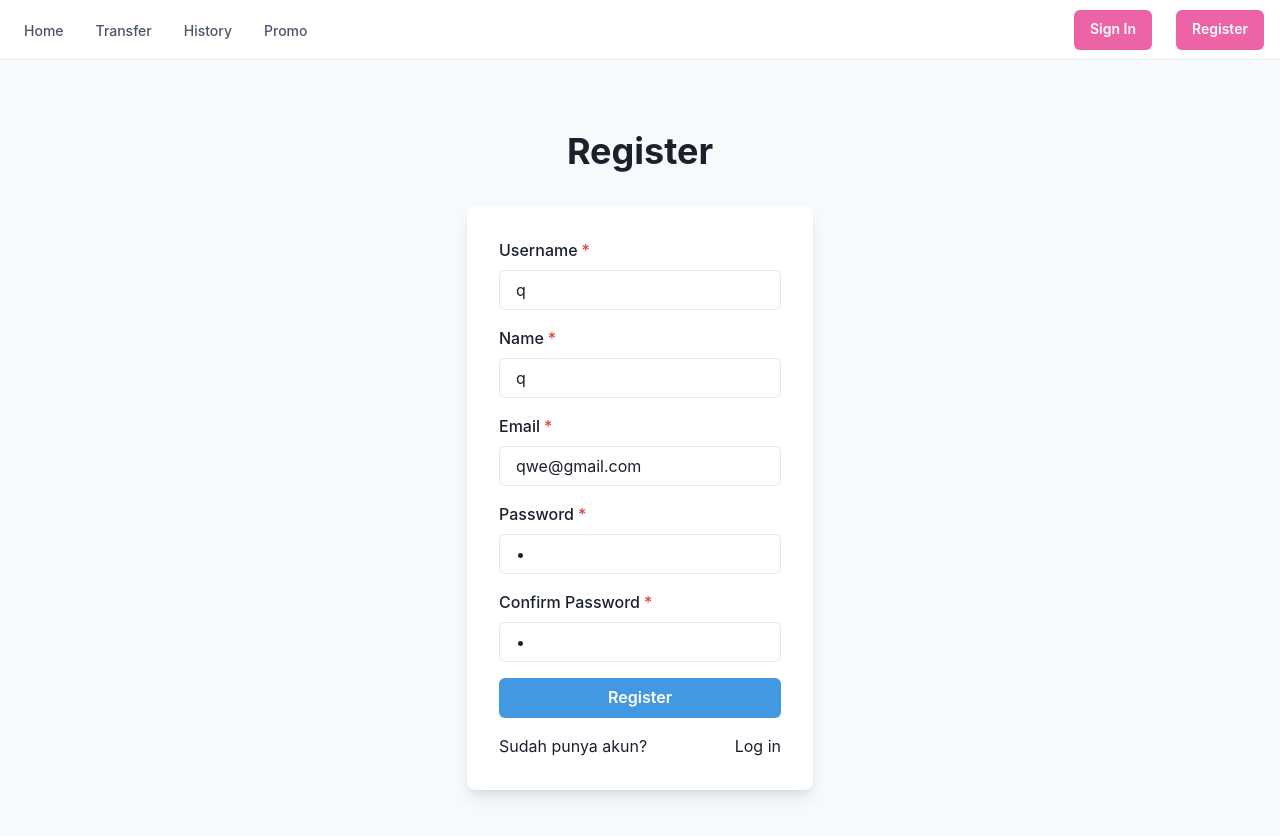
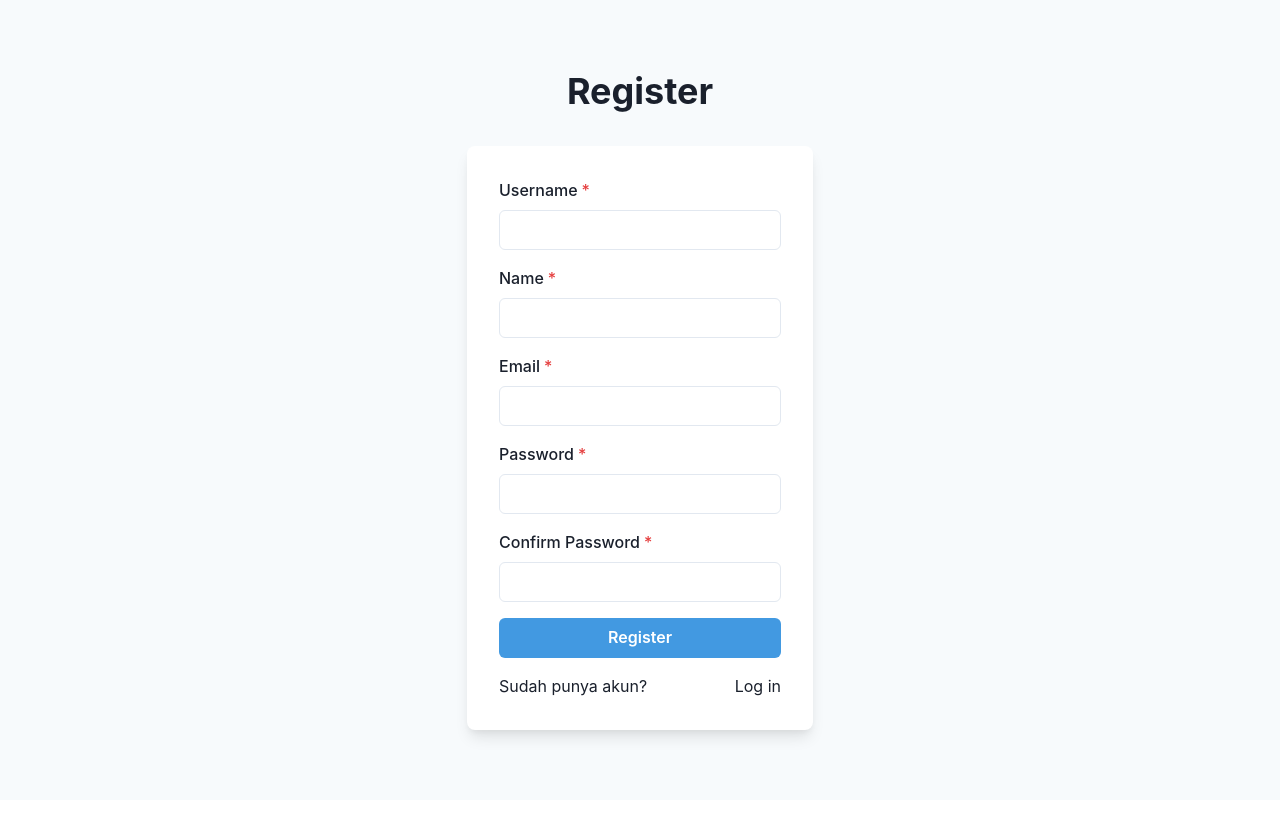
Before and after one commit to IF3110-2023-02-36/Client-SPA, a React (Vite) app: page /Register in a window 1280 px wide. Shown: the top 836 px of the page. After the commit the page ends 800 px from the top, so only its background shows below. Built offline with nearby package versions, Linux system fonts and the light colour scheme.

Commit message:
feat: user must logged in

```diff
--- a/src/App.tsx
+++ b/src/App.tsx
@@ -2,18 +2,31 @@ import { BrowserRouter, Routes, Route } from 'react-router-dom'
 import Login from './components/Login'
 import Navbar from './components/Navbar'
 import Register from './components/Register'
+import NotFound from './components/NotFound'
 import Logout from './components/Logout'
+import { isLoggedIn } from './utils/LocalStorage'
 
 function App() {
 
   return (
     <BrowserRouter>
-      <Navbar/>
-      <Routes>
-        <Route path='/Login' element={<Login/>}/>
-        <Route path='/Register' element={<Register/>}/>
-        <Route path='/Logout' element={<Logout/>}/>
-      </Routes>
+      {isLoggedIn() ?
+      <>
+        <Navbar/>
+        <Routes>
+          <Route path='/Logout' element={<Logout/>}/>
+          <Route path='*' element={<NotFound/>}/>
+        </Routes>
+      </>
+      :
+      <>
+        <Routes>
+          <Route path='/Login' element={<Login/>}/>
+          <Route path='/Register' element={<Register/>}/>
+          <Route path='*' element={<Login/>}/>
+        </Routes>
+      </>
+    }
     </BrowserRouter>
   )
 }
--- a/src/api/Login.ts
+++ b/src/api/Login.ts
@@ -47,7 +47,6 @@ export async function login(username : string, password : string) {
         const data = {username : username,
                         password : password};
         const response = await axios.post<string>(API_URL, data);
-        console.log("api response", response);
         return response;
     } catch(err) {
         alert(err);
--- a/src/components/Login.tsx
+++ b/src/components/Login.tsx
@@ -12,7 +12,7 @@ import {
   Link,
   FormErrorMessage,
 } from '@chakra-ui/react'
-import { validateConfirmPassword, validateEmail, validateLogin, validateRegister, validateUsername } from '../utils/Login'
+import { validateLogin, validateUsername } from '../utils/Login'
 import React, {useState} from 'react'
 import { useNavigate } from 'react-router-dom';
 import { setUser } from '../utils/LocalStorage';
@@ -23,8 +23,8 @@ type formType = {
 };
 
 export default function Login() {
-  const [formData, setFormData] = useState<formType>({username : "q",
-                                                      password : "q"});
+  const [formData, setFormData] = useState<formType>({username : "",
+                                                      password : ""});
   const [usernameValid, setUsernameValid] = useState(true);
   const [passwordValid, setPasswordValid] = useState(true);
   const navigate = useNavigate();
@@ -32,11 +32,11 @@ export default function Login() {
   function handleChange (event : React.ChangeEvent<HTMLInputElement>) {
     const { name, value } = event.target;
     setFormData((prevFormData) => ({ ...prevFormData, [name]: value }));
-  };
+  }
 
   function revalidateUsername() {
     validateUsername(formData.username).then((available) => setUsernameValid(!available));
-  };
+  }
 
   function handleSubmit(event : React.FormEvent<HTMLFormElement>) {
     revalidateUsername();
@@ -54,7 +54,7 @@ export default function Login() {
     }
 
     event.preventDefault();
-  };
+  }
 
   return (
     <Flex
--- /dev/null
+++ b/src/components/NotFound.tsx
@@ -0,0 +1,15 @@
+import { Container, Text } from '@chakra-ui/react'
+
+export default function NotFound() {
+  return (
+    <Container
+      sx={{ width: '100vw', height: '100vh', display: 'flex', alignItems: 'center', justifyContent: 'center' }}
+    >
+      <Container>
+        <Text variant="h1" textAlign={'center'}>
+          404 Not Found
+        </Text>
+      </Container>
+    </Container>
+  )
+}
--- a/src/components/Register.tsx
+++ b/src/components/Register.tsx
@@ -26,11 +26,11 @@ type formType = {
 };
 
 export default function Register() {
-  const [formData, setFormData] = useState<formType>({username : "q",
-                                                      name : "q",
-                                                      email : "qwe@gmail.com",
-                                                      password : "q",
-                                                      confirmPassword : "q"});
+  const [formData, setFormData] = useState<formType>({username : "",
+                                                      name : "",
+                                                      email : "",
+                                                      password : "",
+                                                      confirmPassword : ""});
   const [usernameValid, setUsernameValid] = useState(true);
   const [emailValid, setEmailValid] = useState(true);
   const [passwordValid, setPasswordValid] = useState(true);
@@ -39,18 +39,18 @@ export default function Register() {
   function handleChange (event : React.ChangeEvent<HTMLInputElement>) {
     const { name, value } = event.target;
     setFormData((prevFormData) => ({ ...prevFormData, [name]: value }));
-  };
+  }
 
   function revalidateUsername() {
     validateUsername(formData.username).then((available) => setUsernameValid(available));
-  };
+  }
   function revalidateEmail() {
     validateEmail(formData.email).then((available) => setEmailValid(available));
-  };
+  }
   function revalidatePassword() {
     const valid = validateConfirmPassword(formData.password, formData.confirmPassword);
     setPasswordValid(valid);
-  };
+  }
 
   function handleSubmit(event : React.FormEvent<HTMLFormElement>) {
     revalidateUsername();
@@ -68,7 +68,7 @@ export default function Register() {
     }
 
     event.preventDefault();
-  };
+  }
 
   return (
     <Flex
--- a/src/utils/LocalStorage.ts
+++ b/src/utils/LocalStorage.ts
@@ -1,5 +1,6 @@
 
 export function setUser(username : string) {
+    // TODO : async issue
     localStorage.setItem('username', username);
 }
 
@@ -14,6 +15,5 @@ export function getUser() {
 
 export function isLoggedIn() {
     const loggedIn = (getUser() !== null);
-    console.log('isLoggedIn', loggedIn);
     return loggedIn;
 }
--- a/src/utils/Login.ts
+++ b/src/utils/Login.ts
@@ -25,7 +25,6 @@ export async function validateRegister(username : string, name : string, email :
 
 export async function validateLogin(username : string, password : string) {
     const response = await login(username, password);
-        console.log("util response", response);
-        const success = (response.data === "success");
+    const success = (response.data === "success");
     return success;
 }
```
